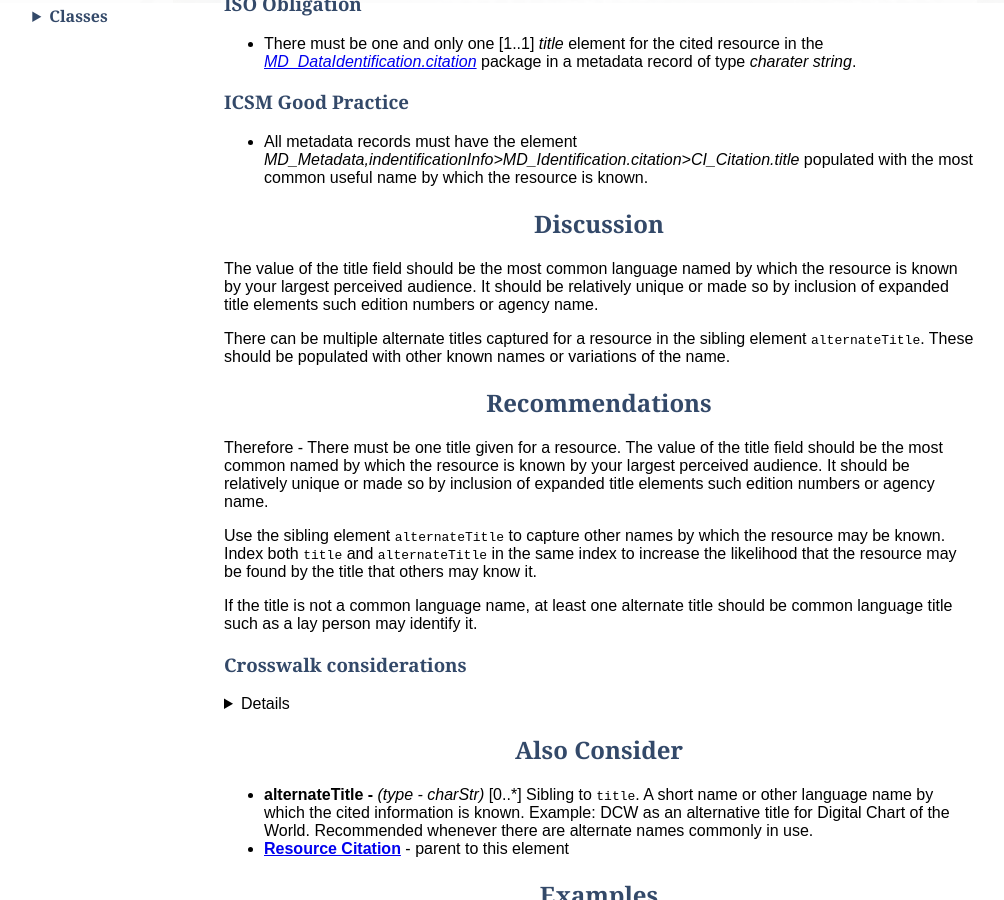
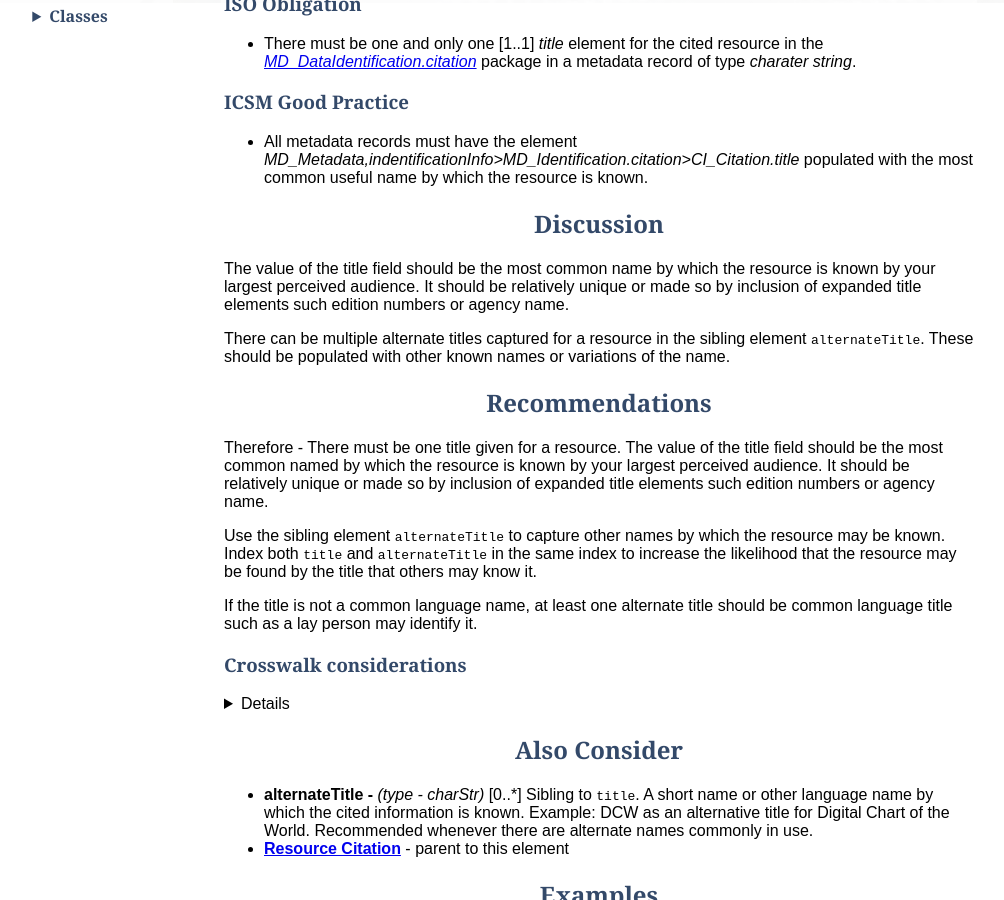
Before and after one commit to OpenWork-NZ/mdwg, a Jekyll site: the page built from _defs/ResourceTitle.md, in a window 1280 px wide and 900 px high, scrolled down 867 px. Shown: the whole window, without its empty margins (41-1045 px from the left). Built offline with Jekyll 4.4.1, drawn with Linux system fonts in a browser that asks for light colours.

Commit message:
Update ResourceTitle.md

```diff
--- a/_defs/ResourceTitle.md
+++ b/_defs/ResourceTitle.md
@@ -29,7 +29,7 @@ title: Resource Title
 - All metadata records must have the element *MD_Metadata,indentificationInfo>MD_Identification.citation>CI_Citation.title* populated with the most common useful name by which the resource is known.
 
 ## Discussion
-The value of the title field should be the most common language named by which the resource is known by your largest perceived audience. It should be relatively unique or made so by inclusion of expanded title elements such edition numbers or agency name.
+The value of the title field should be the most common name by which the resource is known by your largest perceived audience. It should be relatively unique or made so by inclusion of expanded title elements such edition numbers or agency name.
 
 There can be multiple alternate titles captured for a resource in the sibling element `alternateTitle`. These should be populated with other known names or variations of the name.
 
```
